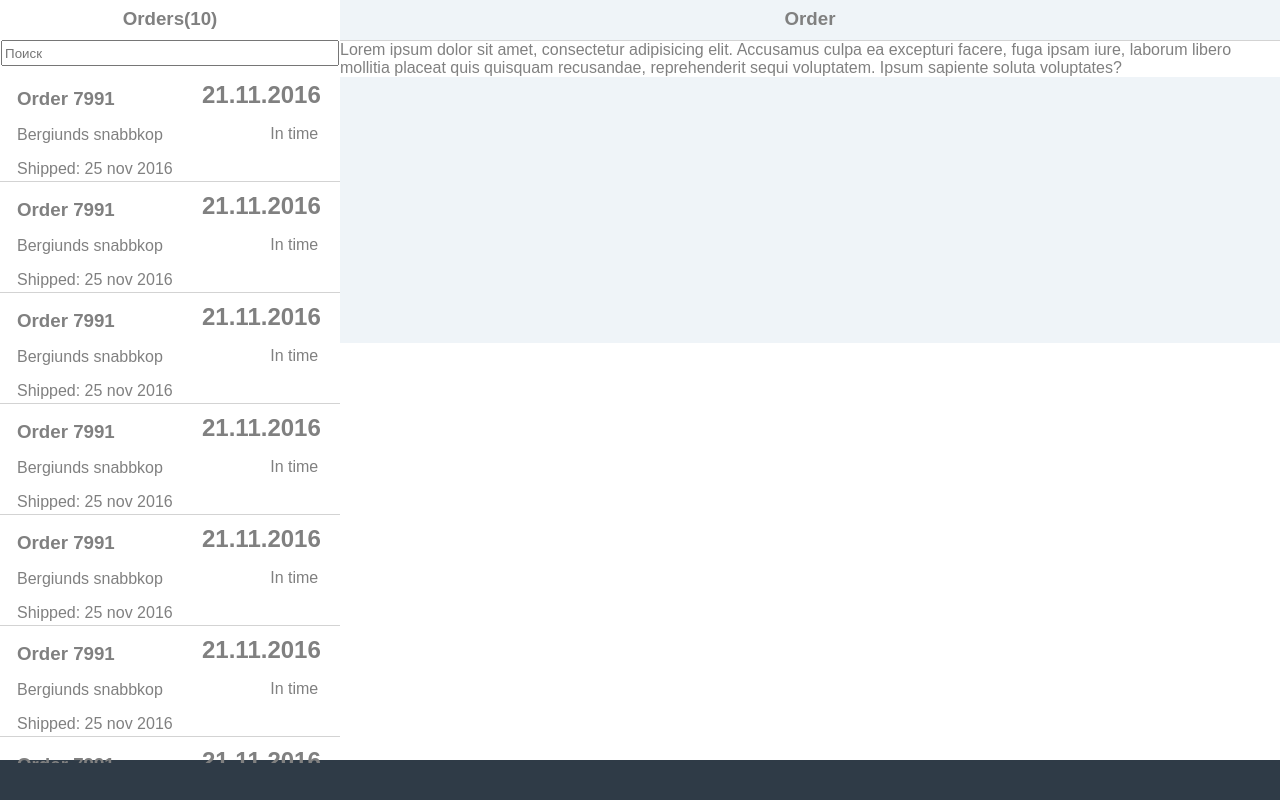
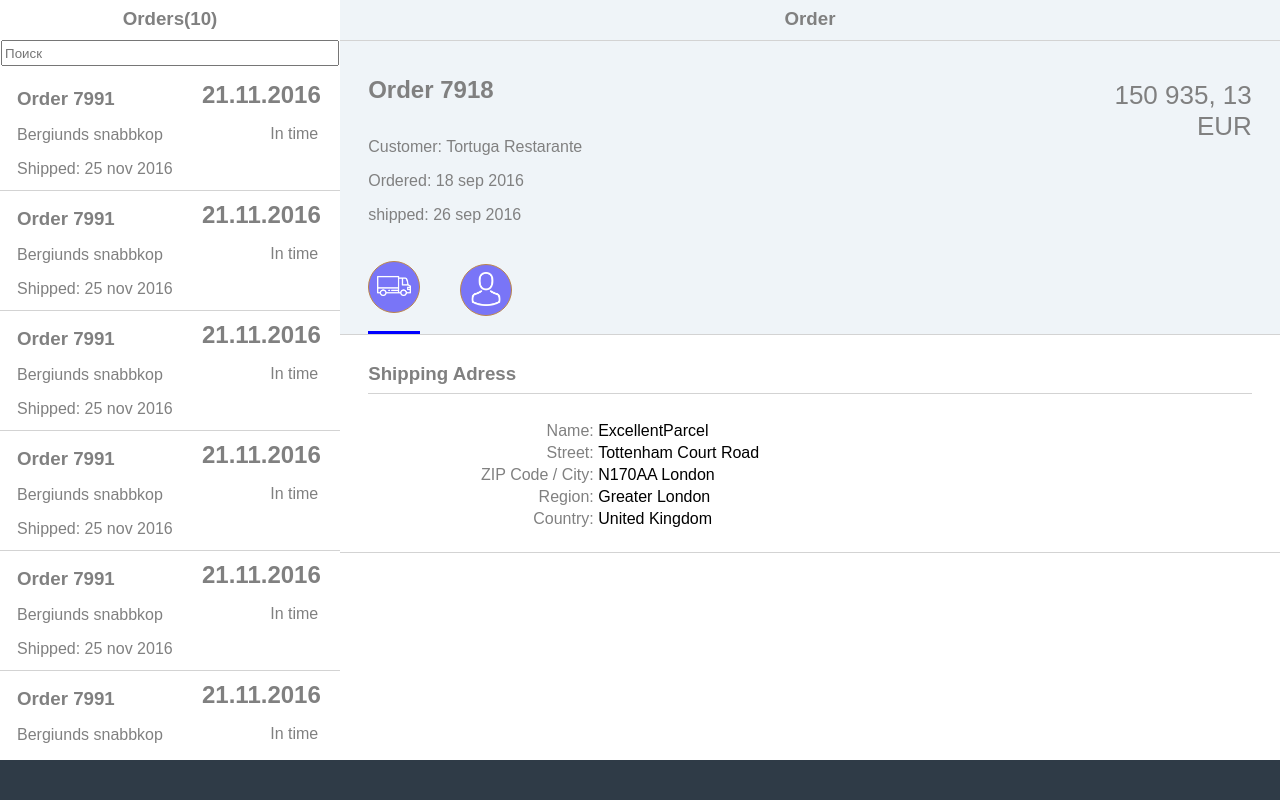
Before and after one commit to VladTataritsky/project-full-stack, a plain HTML site: page index.html in a window 1280 px wide. Drawn offline with Linux system fonts and the light colour scheme.

Commit message:
feat: create content part of layout

```diff
--- a/index.css
+++ b/index.css
@@ -1,15 +1,17 @@
-body, h1, h2, h3, h4, h5, h6{
+body, h1, h2, h3, h4, h5, h6 {
     margin: 0;
     padding: 0;
     color: grey;
     overflow: hidden;
 }
-p{
+
+p {
     color: grey;
 }
+
 body {
     height: 100vh;
-    width: 100vw;
+    width: 100%;
     background: linear-gradient(180deg, rgba(170, 197, 224, 1) 0%, rgba(255, 255, 255, 1) 100%);
     font-family: sans-serif;
 }
@@ -22,15 +24,9 @@ body {
     background-color: white;
 }
 
-footer {
-    max-width: 1400px;
-    height: 40px;
-    margin: 0 auto;
-    background-color: #2f3b47;
-}
-
 section {
     height: 100%;
+    width: 100%;
     display: flex;
 }
 
@@ -40,32 +36,56 @@ aside {
     flex: 1.3;
 }
 
- header{
+header {
     height: 32px;
     text-align: center;
     padding-top: 8px;
 }
-form{
+
+form {
     text-align: center;
 }
-form input{
+
+form input {
     height: 20px;
     width: 97%;
 }
+
 .orders {
     margin-top: 5px;
     overflow-y: scroll;
     overflow-x: hidden;
-    height: 91%;
+    height: calc(100% - 72px);
 }
 
-.order-content{
+.orders::-webkit-scrollbar-track {
+    -webkit-box-shadow: inset 0 0 6px rgba(0, 0, 0, 0.3);
+    border-radius: 10px;
+    background-color: #F5F5F5;
+}
+
+.orders::-webkit-scrollbar {
+    width: 12px;
+    background-color: #F5F5F5;
+}
+
+.orders::-webkit-scrollbar-thumb {
+    border-radius: 10px;
+    -webkit-box-shadow: inset 0 0 6px rgba(0, 0, 0, .3);
+}
+
+.order-content {
     width: 90%;
     padding: 5%;
-    height: 11%;
+    height: 85px;
     border-bottom: 1px solid lightgrey;
 }
-.date{
+
+.order-content:focus {
+    background-color: black;
+}
+
+.date {
     position: relative;
     top: -115px;
     left: 185px;
@@ -73,7 +93,7 @@ form input{
     width: auto;
 }
 
-.order-status{
+.order-status {
     position: relative;
     top: -85px;
     left: 130px;
@@ -83,20 +103,106 @@ form input{
 
 .content {
     height: 100%;
-    width: 100%;
     flex: 4;
 }
-.content header{
+
+.content header {
     background-color: #eff4f8;
     border-bottom: 1px solid lightgrey;
 }
-.order-info{
-    width: 100%;
-    height: 35%;
+
+.order-info {
+    width: 94%;
+    height: 230px;
     background-color: #eff4f8;
+    padding: 35px 3% 3%;
+    border-bottom: 1px solid lightgrey;
+    position: relative;
 }
 
-@media (max-width: 1000px) {
+.order-info .price {
+    position: relative;
+    font-size: 26px;
+    text-align: right;
+    top: -170px;
+}
+
+.order-info .circle {
+    width: 50px;
+    height: 50px;
+    border: 1px solid #457cb4;
+    border-radius: 50%;
+    text-align: center;
+    background-color: #868A08;
+    filter: invert(1);
+}
+
+.circle:nth-of-type(2n) {
+    background-color: #868A08;
+    filter: invert(1);
+}
+
+.order-info img {
+    width: 34px;
+    margin-top: 7px;
+}
+
+.bottom-line {
+    display: inline-block;
+    position: absolute;
+    bottom: 0;
+    width: 52px;
+    height: 70px;
+}
+
+.bottom-line:nth-of-type(2) {
+    left: 120px;
+}
+
+.bottom-line:nth-of-type(1) {
+    border-bottom: 3px solid blue;
+}
+
+.shipping {
+    width: 94%;
+    height: 160px;
+    padding: 3%;
+    border-bottom: 1px solid lightgrey;
+    position: relative;
+}
+hr{
+    border: none;
+    color: lightgrey;
+    background-color:lightgrey;
+    height: 1px;
+    margin-top: -10px;
+}
+.shipping ul:nth-of-type(1){
+    width: 21%;
+    text-align: right;
+    display: inline-block;
+}
+.shipping ul:nth-of-type(2) {
+    width: 50%;
+    padding: 0;
+    display: inline-block;
+    text-align: left;
+    color: black;
+}
+.shipping li{
+    list-style: none;
+    margin-top: 4px;
+}
+
+footer {
+    max-width: 1400px;
+    height: 40px;
+    margin: 0 auto;
+    background-color: #2f3b47;
+    z-index: 10;
+}
+
+@media (max-width: 1100px) {
     aside {
         display: none;
     }
--- a/index.html
+++ b/index.html
@@ -74,8 +74,44 @@
         </aside>
         <div class="content">
             <header><h3>Order</h3></header>
-            <div>Lorem ipsum dolor sit amet, consectetur adipisicing elit. Accusamus culpa ea excepturi facere, fuga ipsam iure, laborum libero mollitia placeat quis quisquam recusandae, reprehenderit sequi voluptatem. Ipsum sapiente soluta voluptates?</div>
-            <div class="order-info"></div>
+            <div class="order-info">
+                <h2>Order 7918</h2>
+                <br>
+                <p>Customer: Tortuga Restarante</p>
+                <p>Ordered: 18 sep 2016</p>
+                <p>shipped: 26 sep 2016</p>
+                <p class="price">150 935, 13 <br> EUR</p>
+                <div class="bottom-line">
+                    <div class="circle">
+                        <img src="./icons/delivery-truck.png" alt="">
+                    </div>
+                </div>
+                <div class="bottom-line">
+                    <div class="circle">
+                        <img src="./icons/avatar.png" alt="">
+                    </div>
+                </div>
+            </div>
+            <div class="shipping">
+
+                <h3>Shipping Adress</h3>
+                <br>
+                <hr>
+                <ul>
+                    <li>Name:</li>
+                    <li>Street:</li>
+                    <li>ZIP Code / City:</li>
+                    <li>Region:</li>
+                    <li>Country:</li>
+                </ul>
+                <ul>
+                    <li>ExcellentParcel</li>
+                    <li>Tottenham Court Road</li>
+                    <li>N170AA London</li>
+                    <li>Greater London</li>
+                    <li>United Kingdom</li>
+                </ul>
+            </div>
         </div>
     </section>
 </div>
```
Also changed, not shown: icons/avatar.png (added), icons/delivery-truck.png (added).
